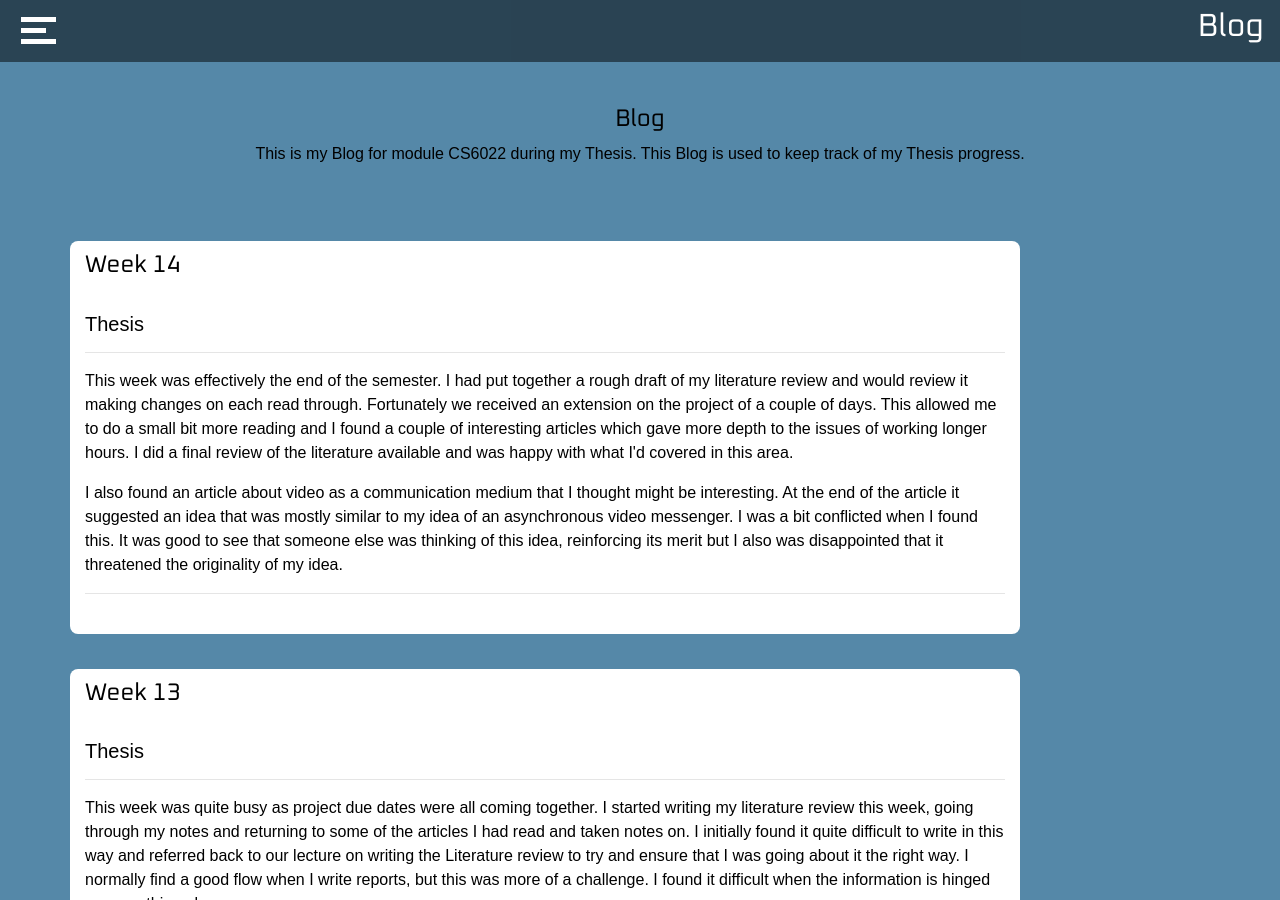
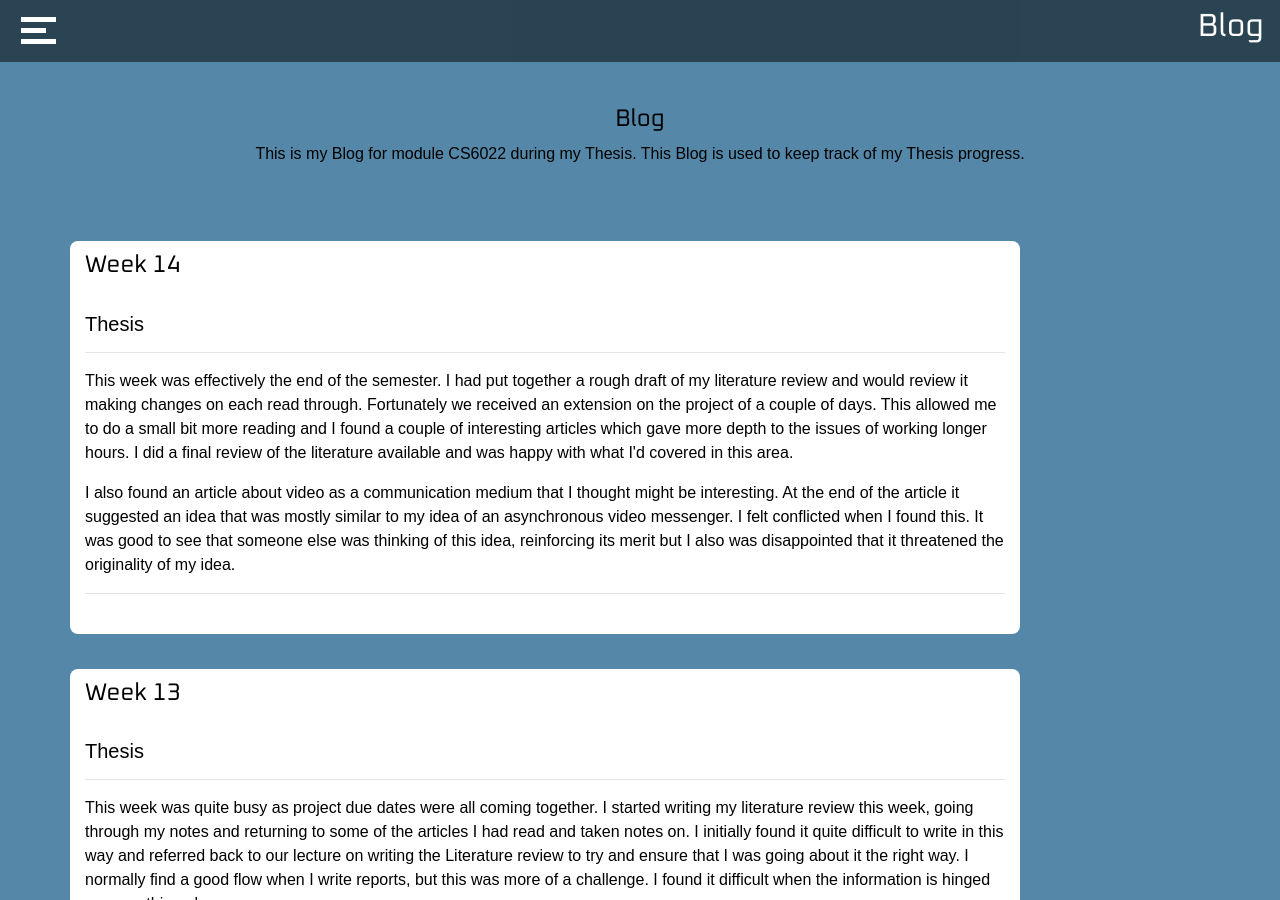
Before and after one commit to Tony8egan/www.TonesDesigns, a Jekyll site: the page built from Blog.markdown, in a window 1280 px wide and 900 px high. Built offline with Jekyll 4.4.1, drawn with Linux system fonts in a browser that asks for light colours; nearby versions of some CDN libraries.

Commit message:
Update Blog.html

```diff
--- a/_layouts/Blog.html
+++ b/_layouts/Blog.html
@@ -64,7 +64,7 @@
             depth to the issues of working longer hours. I did a final review of the literature available and was happy with what I'd covered in
             this area.</p>
              <p style ="color:black" class ="desctiptiveText"> I also found an article about video as a communication medium that I thought might be interesting.
-            At the end of the article it suggested an idea that was mostly similar to my idea of an asynchronous video messenger. I was a bit conflicted
+            At the end of the article it suggested an idea that was mostly similar to my idea of an asynchronous video messenger. I felt conflicted
             when I found this. It was good to see that someone else was thinking of this idea, reinforcing its merit but I also was disappointed that
             it threatened the originality of my idea. </p>
 
```
